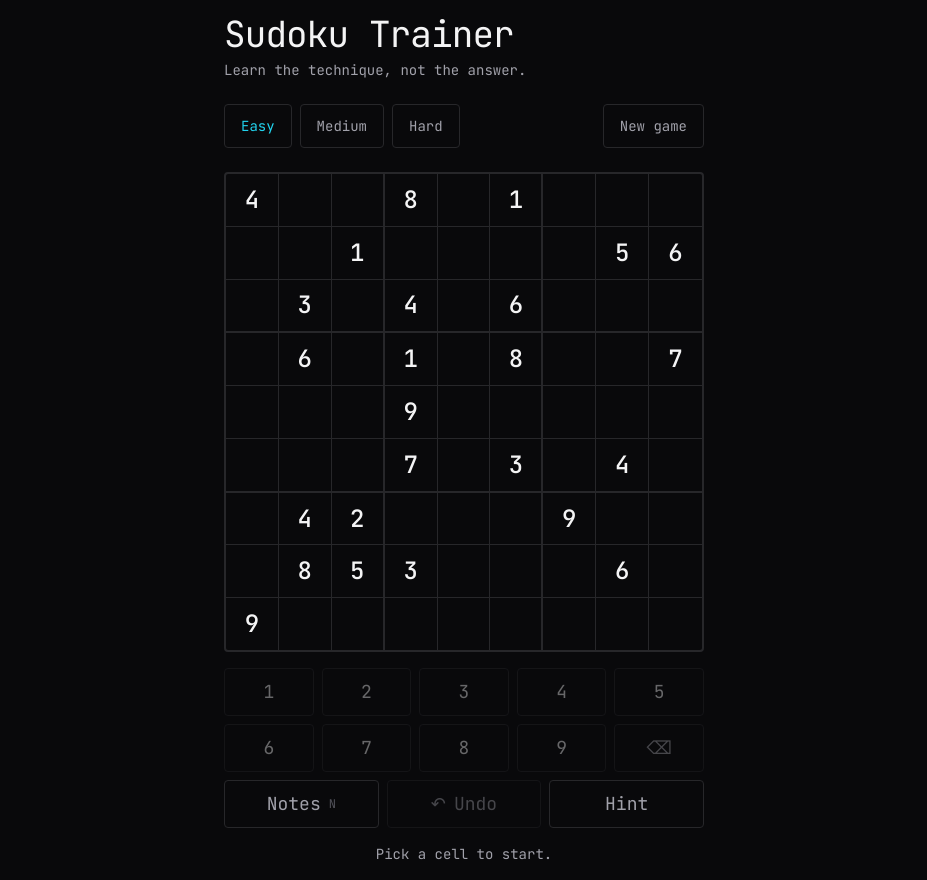
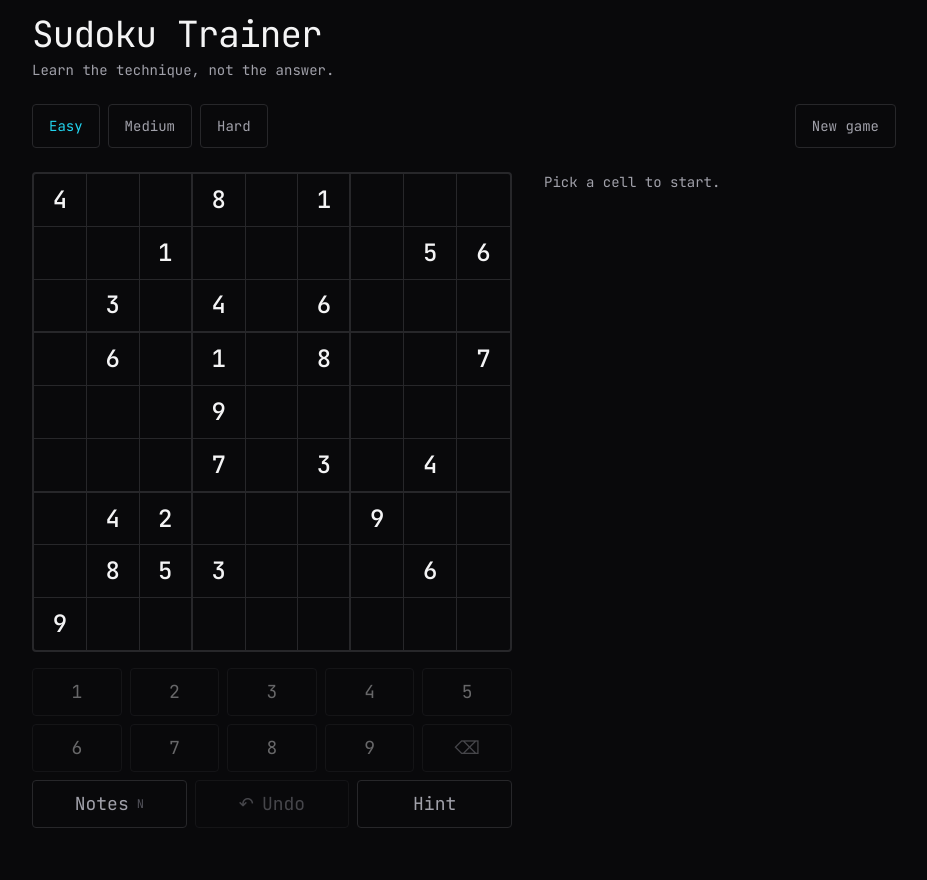
Before and after one commit to PauMGDev/SudokuTrainer, a Next.js app in the folder apps/web/: page / in a window 1280 px wide. Shown: the whole page, without its empty margins (176-1103 px from the left). After the commit the page ends 844 px from the top, so only its background shows below. Built offline with nearby package versions, Linux system fonts and the light colour scheme.

Commit message:
style(web): put the explanation beside the board on wide screens

```diff
--- a/apps/web/src/app/page.tsx
+++ b/apps/web/src/app/page.tsx
@@ -51,8 +51,10 @@ export default async function Page(props: PageProps<'/'>) {
     // recorta por arriba y deja lo cortado fuera del alcance del scroll.
     // El padding inferior respeta la barra de gestos de iOS.
     <main
+      // `max-w-lg` en móvil y tableta; en pantalla ancha se abre para que la
+      // explicación quepa al lado del tablero en vez de debajo.
       className="mx-auto flex min-h-dvh w-full max-w-lg flex-col justify-center-safe gap-5 p-4
-        pb-[max(1rem,env(safe-area-inset-bottom))] sm:gap-6"
+        pb-[max(1rem,env(safe-area-inset-bottom))] sm:gap-6 lg:max-w-4xl"
     >
       {/* Todo en mono: es una app de números, no una portada editorial. */}
       <header className="flex flex-col gap-2">
--- a/apps/web/src/components/Game.tsx
+++ b/apps/web/src/components/Game.tsx
@@ -128,6 +128,11 @@ export function Game({ puzzle }: { readonly puzzle: string }) {
       >
         {won ? copy.game.won : ''}
       </p>
+      {/* En pantalla ancha, tablero y explicación conviven en dos columnas: leer
+          el porqué obligaba a bajar y perder de vista el tablero justo cuando
+          hay que mirarlo. En móvil se apilan, que es el único orden posible. */}
+      <div className="flex flex-col gap-4 lg:flex-row lg:items-start lg:gap-8">
+        <div className="flex flex-col gap-4 lg:w-[30rem] lg:shrink-0">
           <Board
             board={state.board}
             selected={state.selected}
@@ -147,9 +152,17 @@ export function Game({ puzzle }: { readonly puzzle: string }) {
             onHint={handleHint}
             disabled={state.selected === null}
           />
-      {/* Una sola línea para lo que la partida tiene que decir: la pista manda
-          sobre el aviso inicial, que solo existe mientras no has tocado nada. */}
-      <p role="status" className="min-h-5 text-center font-mono text-sm text-ink-muted">
+        </div>
+
+        <aside className="flex flex-col gap-4 lg:min-w-0 lg:flex-1">
+          {/* Una sola línea para lo que la partida tiene que decir: la pista
+              manda sobre el aviso inicial, que solo existe mientras no has
+              tocado nada. Centrada en móvil, alineada a la izquierda cuando es
+              la cabecera de la columna. */}
+          <p
+            role="status"
+            className="min-h-5 text-center font-mono text-sm text-ink-muted lg:text-left"
+          >
             {hintMessage(state.hint) ?? (state.selected === null ? copy.keypad.hint : '')}
           </p>
           {/* Dos pasos, no uno: la pista dice dónde mirar y solo si el jugador
@@ -158,8 +171,8 @@ export function Game({ puzzle }: { readonly puzzle: string }) {
             (state.explain ? (
               <Explanation
                 explanation={explanation}
-            // Sin respuesta todavía; con `error`, el texto de la técnica: peor
-            // que el de Claude, mejor que un panel roto.
+                // Sin respuesta todavía; con `error`, el texto de la técnica:
+                // peor que el de Claude, mejor que un panel roto.
                 body={bodyOf(remote, explanation.body)}
                 loading={remote === null}
               />
@@ -168,6 +181,8 @@ export function Game({ puzzle }: { readonly puzzle: string }) {
                 {copy.explanation.action}
               </button>
             ))}
+        </aside>
+      </div>
     </div>
   );
 }
```
Lines whose indentation alone changed are shown as unchanged.
